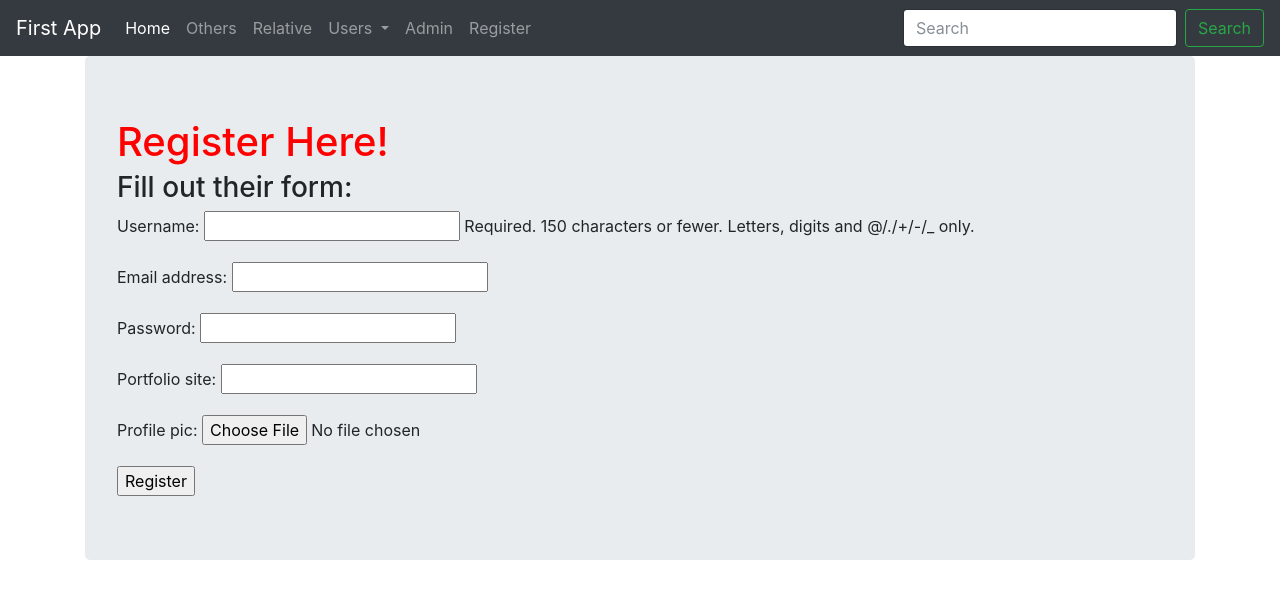
After one commit to AlanJui/Django_Starter, a Django app: page /first_app/register/ in a window 1280 px wide. The commit adds this page. Shown: the top 599 px of the page. Run offline with Django 3.2, Linux system fonts and the light colour scheme; some libraries are stand-ins or nearby versions.

Commit message:
完成網站的使用者註冊功能

```diff
--- a/django_01/urls.py
+++ b/django_01/urls.py
@@ -13,14 +13,13 @@
     1. Import the include() function: from django.conf.urls import url, include
     2. Add a URL to urlpatterns:  url(r'^blog/', include('blog.urls'))
 """
-from django.conf.urls import url
+from django.conf.urls import url, include
 from django.contrib import admin
-from django.conf.urls import include
 
 from first_app import views
 
 urlpatterns = [
     url(r'^$', views.index, name='index'),
+    url(r'^admin/', admin.site.urls),
     url(r'^first_app/', include('first_app.urls')),
-    url(r'^admin/', admin.site.urls),
 ]
--- a/first_app/admin.py
+++ b/first_app/admin.py
@@ -1,9 +1,11 @@
 from django.contrib import admin
 from first_app.models import AccessRecord, Topic, Webpage
-from first_app.models import User
+from first_app.models import UserProfileInfo
+# from first_app.models import User
 
 # Register your models here.
 admin.site.register(AccessRecord)
 admin.site.register(Topic)
 admin.site.register(Webpage)
-admin.site.register(User)
+# admin.site.register(User)
+admin.site.register(UserProfileInfo)
--- a/first_app/forms.py
+++ b/first_app/forms.py
@@ -1,5 +1,21 @@
 from django import forms
-from first_app.models import User
+# from first_app.models import User
+from django.contrib.auth.models import User
+from first_app.models import UserProfileInfo
+
+# ===============================================
+
+class UserForm(forms.ModelForm):
+    password = forms.CharField(widget=forms.PasswordInput())
+
+    class Meta():
+        model = User
+        fields = ('username', 'email', 'password')
+
+class UserProfileInfoForm(forms.ModelForm):
+    class Meta():
+        model = UserProfileInfo
+        fields = ('portfolio_site', 'profile_pic')
 
 # ===============================================
 
--- a/first_app/models.py
+++ b/first_app/models.py
@@ -1,6 +1,19 @@
 from django.db import models
+from django.contrib.auth.models import User
 
 # Create your models here.
+class UserProfileInfo(models.Model):
+    user = models.OneToOneField(User)
+
+    # additional
+    portfolio_site = models.URLField(blank=True)
+    profile_pic = models.ImageField(upload_to='profile_pics', blank=True)
+
+    def __str__(self):
+        return  self.user.username
+
+# ===============================================
+
 class Topic(models.Model):
     top_name = models.CharField(max_length=264, unique=True)
 
@@ -22,10 +35,10 @@
     def __str__(self):
         return str(self.date)
 
-class User(models.Model):
-    first_name = models.CharField(max_length=128)
-    last_name = models.CharField(max_length=128)
-    email = models.CharField(max_length=264, unique=True)
-
-    def __str__(self):
-        return str(self.first_name + ' ' + self.last_name)
+# class User(models.Model):
+#     first_name = models.CharField(max_length=128)
+#     last_name = models.CharField(max_length=128)
+#     email = models.CharField(max_length=264, unique=True)
+#
+#     def __str__(self):
+#         return str(self.first_name + ' ' + self.last_name)
--- a/first_app/urls.py
+++ b/first_app/urls.py
@@ -12,5 +12,6 @@
     url(r'^my_form$', views.my_form, name='my_form'),
     url(r'^contact$', views.contact, name='contact'),
     url(r'^relative$', views.relative, name='relative'),
-    url(r'^others$', views.others, name='others')
+    url(r'^others$', views.others, name='others'),
+    url(r'^register/$', views.register, name='register')
 ]
--- a/first_app/views.py
+++ b/first_app/views.py
@@ -5,6 +5,7 @@
 # from . import forms
 from .forms import ContactForm, MyForm
 from .forms import NewUserForm
+from .forms import UserForm, UserProfileInfoForm
 
 # Create your views here.
 
@@ -15,6 +16,38 @@
         'access_records': webpages_list
     }
     return render(request, 'first_app/index.html', context=date_dict)
+
+def register(request):
+    registered = False
+
+    if request.method == 'POST':
+        user_form = UserForm(data=request.POST)
+        profile_form = UserProfileInfoForm(data=request.POST)
+
+        if user_form.is_valid() and profile_form.is_valid()        :
+            user = user_form.save()
+            user.set_password(user.password)
+            user.save()
+
+            profile = profile_form.save(commit=False)
+            profile.user = user
+
+            if 'profile_pic' in request.FILES:
+                profile.profile_pic = request.FILES['profile_pic']
+
+            profile.save()
+            registered = True
+        else:
+            print(user_form.errors, profile_form.errors)
+    else:
+        user_form = UserForm()
+        profile_form = UserProfileInfoForm()
+
+    return render(request, 'first_app/registration.html', {
+        'registered': registered,
+        'user_form': user_form,
+        'profile_form': profile_form
+    })
 
 def others(request):
     return render(request, 'first_app/others.html', {
--- a/templates/first_app/_base.html
+++ b/templates/first_app/_base.html
@@ -44,6 +44,7 @@
         <li class="nav-item">
           <a class="nav-link" href="{% url 'admin:index' %}">Admin</a>
         </li>
+        <li><a class="nav-link" href="{% url 'first_app:register' %}">Register</a></li>
       </ul>
       <form class="form-inline my-2 my-lg-0">
         <input class="form-control mr-sm-2" type="text" placeholder="Search">
@@ -52,9 +53,11 @@
     </div>
   </nav>
 
-  {% block body_block %}
-  <!-- Add your content here -->
-  {% endblock %}
+  <div class="container">
+    {% block body_block %}
+    <!-- Add your content here -->
+    {% endblock %}
+  </div>
 
   <!-- Optional JavaScript -->
   <!-- jQuery first, then Popper.js, then Bootstrap JS -->
--- a/templates/first_app/index.html
+++ b/templates/first_app/index.html
@@ -1,4 +1,4 @@
-<!DOCTYPE html>
+{#<!DOCTYPE html>#}
 {% extends 'first_app/_base.html' %}
 {% block body_block %}
   <div class="jumbotron">
--- /dev/null
+++ b/templates/first_app/registration.html
@@ -0,0 +1,20 @@
+{% extends 'first_app/_base.html' %}
+{% load staticfiles %}
+
+{% block body_block %}
+<div class="jumbotron">
+  {% if registered %}
+    <h1>Thank you for registering!</h1>
+  {% else %}
+    <h1>Register Here!</h1>
+    <h3>Fill out their form:</h3>
+
+    <form enctype="multipart/form-data" method="post">
+      {% csrf_token %}
+      {{ user_form.as_p }}
+      {{ profile_form.as_p }}
+      <input type="submit" value="Register">
+    </form>
+  {% endif %}
+</div>
+{% endblock %}
```
Also changed, not shown: django_01/settings.py (+16 -0 lines), db.sqlite3, first_app/migrations/0003_auto_20171108_2108.py (added).
